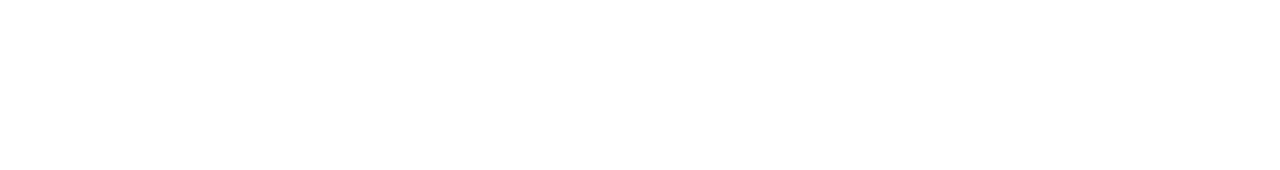
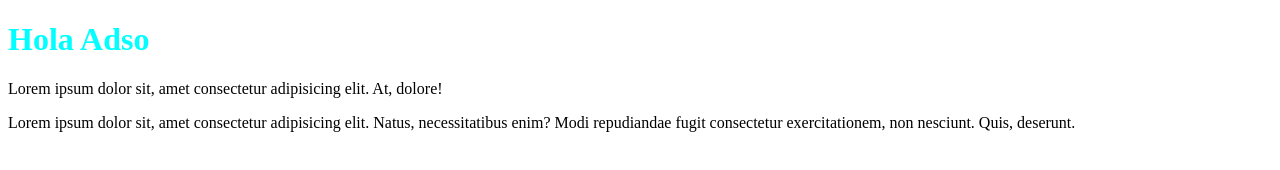
Before and after one commit to DayaLi2828/estilos.css, a plain HTML site: page index.html in a window 1280 px wide. Drawn offline with Linux system fonts and the light colour scheme.

Commit message:
actualizacion de datos

```diff
--- a/estilos.css
+++ b/estilos.css
@@ -0,0 +1,12 @@
+h1{
+    color: red;
+}
+h1{
+    color: aqua;
+}
+div{
+    border-radius: double #151715;
+}
+.segundo{
+    border-color: blue;
+}
--- a/index.html
+++ b/index.html
@@ -4,8 +4,16 @@
     <meta charset="UTF-8">
     <meta name="viewport" content="width=device-width, initial-scale=1.0">
     <title>Document</title>
+    <link rel="stylesheet" href="estilos.css">
 </head>
 <body>
-
+    <h1>Hola Adso</h1>
+    <div>
+        <p>Lorem ipsum dolor sit, amet consectetur adipisicing elit. At, dolore!
+        </p>
+    </div>
+    <div class="segundo">
+        <p>Lorem ipsum dolor sit, amet consectetur adipisicing elit. Natus, necessitatibus enim? Modi repudiandae fugit consectetur exercitationem, non nesciunt. Quis, deserunt.</p>
+    </div>
 </body>
 </html>
```
Also changed, not shown: imagenes/flor.jpg (added).
